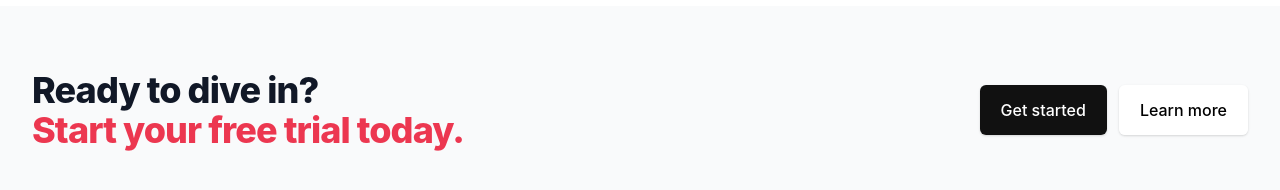
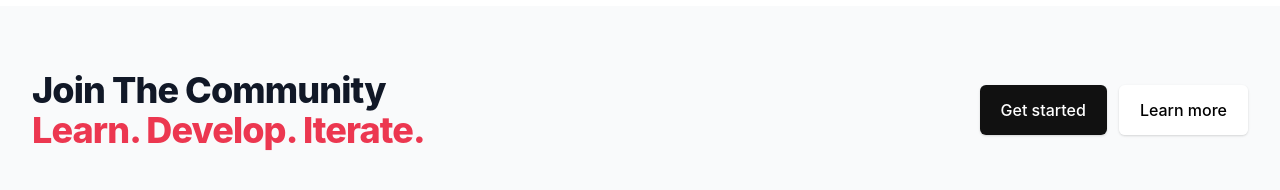
Before and after one commit to iamsid47/cdmgg-theme, a React (Create React App) app: page / in a window 1280 px wide. Shown: the part 1154-1344 px from the top of the page. Built offline with nearby package versions, Linux system fonts and the light colour scheme.

Commit message:
minpr changes

```diff
--- a/src/App.js
+++ b/src/App.js
@@ -39,9 +39,9 @@ function App() {
         <div className="bg-gray-50">
           <div className="max-w-7xl mx-auto py-12 px-4 sm:px-6 lg:py-16 lg:px-8 lg:flex lg:items-center lg:justify-between">
             <h2 className="text-3xl font-extrabold tracking-tight text-gray-900 sm:text-4xl">
-              <span className="block">Ready to dive in?</span>
+              <span className="block">Join The Community</span>
               <span className="block text-pr-offRed">
-                Start your free trial today.
+                Learn. Develop. Iterate.
               </span>
             </h2>
             <div className="mt-8 flex lg:mt-0 lg:flex-shrink-0">
```
